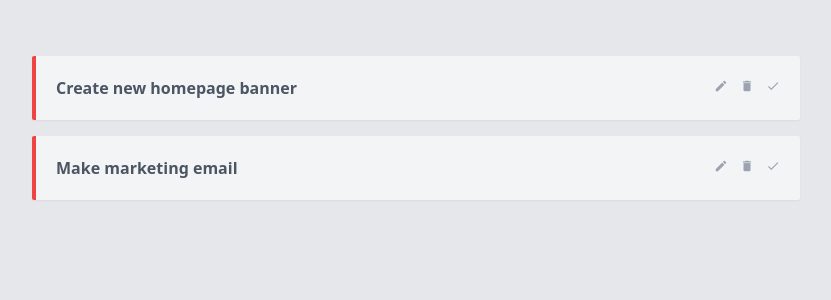
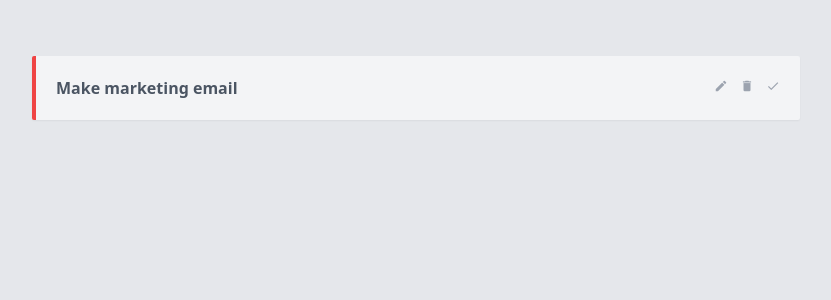
Before and after one commit to Marshall-Hao/project-planner, a Vue app: page / in a window 1280 px wide. Shown: the top 300 px of the page, without its empty margins (224-1055 px from the left). Built offline with nearby package versions, Linux system fonts and the light colour scheme; data requests are answered from the project's data file.

Commit message:
project delete button done

```diff
--- a/data/db.json
+++ b/data/db.json
@@ -1,11 +1,5 @@
 {
   "projects": [
-        {
-          "id": 1,
-          "title": "Create new homepage banner",
-          "details": "Lorem ipsum",
-          "complete": false
-        },
     {
       "id": 2,
       "title": "Make marketing email",
--- a/src/components/SingleProject.vue
+++ b/src/components/SingleProject.vue
@@ -6,7 +6,7 @@
                 <span class="material-icons text-sm text-gray-400 hover:text-gray-600">
                     edit
                 </span>
-                <span class="material-icons text-sm text-gray-400 hover:text-gray-600">
+                <span @click="deleteProject" class="material-icons text-sm text-gray-400 hover:text-gray-600">
                     delete
                 </span>
                 <span class="material-icons text-sm text-gray-400 hover:text-gray-600">
@@ -25,7 +25,15 @@ export default {
     props: ['project'],
     data() {
         return {
-            showDetails: false
+            showDetails: false,
+            url: `http://localhost:3000/projects/${this.project.id}`
+        }
+    },
+    methods: {
+        deleteProject() {
+            fetch(this.url, { method: 'DELETE'})
+            .then(() => this.$emit('delete', this.project.id))
+            .catch(err => console.log(err.message))
         }
     }
 }
--- a/src/views/Home.vue
+++ b/src/views/Home.vue
@@ -2,7 +2,7 @@
   <div class="justify-self-center mt-14 w-3/5">
     <div v-if="projects.length" class="space-y-4">
       <div v-for="project in projects" :key="project.id">
-        <SingleProject :project="project"/>
+        <SingleProject :project="project" @delete="handleDelete"/>
       </div>
     </div>
   </div>
@@ -26,6 +26,13 @@ export default {
     .then(res => res.json())
     .then(data => this.projects = data)
     .catch(err => console.log(err.message))
+  },
+  methods: {
+    handleDelete(id) {
+      this.projects = this.projects.filter((project) => {
+        return project.id !== id
+      } )
+    }
   }
 }
 </script>
```
Lines whose indentation alone changed are shown as unchanged.
